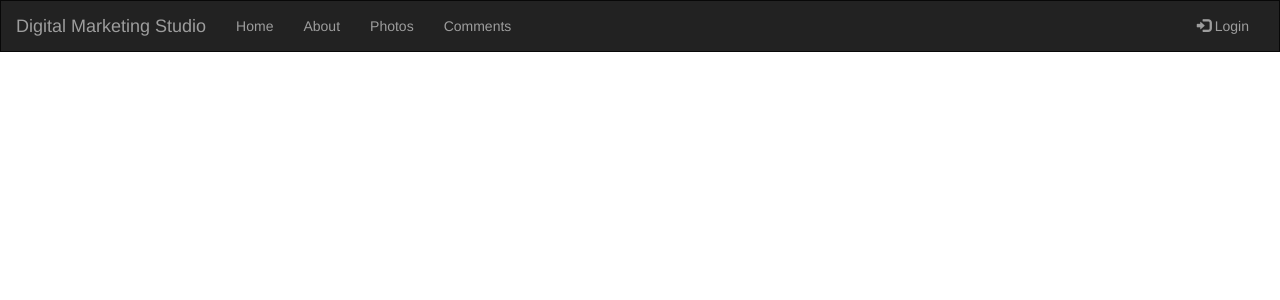
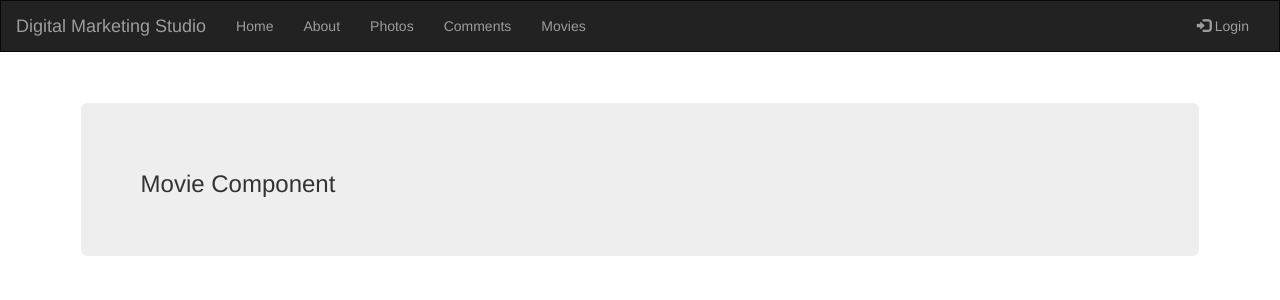
Before and after one commit to christdbrown77/GitHub-Repo, an Angular app in the folder myApp/: page /movies in a window 1280 px wide. Before the commit this address led to /. Shown: the top 300 px of the page. Built offline with nearby package versions, Linux system fonts and the light colour scheme.

Commit message:
Added Movie Component

```diff
--- a/myApp/src/app/app.component.html
+++ b/myApp/src/app/app.component.html
@@ -14,6 +14,7 @@
         <li><a href="/about">About</a></li>
         <li><a href="/photos">Photos</a></li>
         <li><a href="/comments">Comments</a></li>
+        <li><a href="/movies">Movies</a></li>
       </ul>
       <ul class="nav navbar-nav navbar-right">
         <li><a href="#"><span class="glyphicon glyphicon-log-in"></span> Login</a></li>
--- a/myApp/src/app/app.module.ts
+++ b/myApp/src/app/app.module.ts
@@ -10,6 +10,7 @@ import { AboutComponent } from './about/about.component';
 import { routing } from './app.routing';
 import { PhotosComponent } from './photos/photos.component';
 import { CommentsComponent } from './comments/comments.component';
+import { MoviesComponent } from './movies/movies.component';
 
 @NgModule({
   declarations: [
@@ -17,7 +18,8 @@ import { CommentsComponent } from './comments/comments.component';
     UserComponent,
     AboutComponent,
     PhotosComponent,
-    CommentsComponent
+    CommentsComponent,
+    MoviesComponent
   ],
   imports: [
     BrowserModule, FormsModule, HttpModule, routing
--- a/myApp/src/app/app.routing.ts
+++ b/myApp/src/app/app.routing.ts
@@ -6,6 +6,7 @@ import { UserComponent } from './user/user.component';
 import { AboutComponent } from './about/about.component';
 import { PhotosComponent } from './photos/photos.component';
 import { CommentsComponent } from './comments/comments.component';
+import { MoviesComponent } from './movies/movies.component';
 
 
 const appRoutes: Routes = [
@@ -24,6 +25,10 @@ const appRoutes: Routes = [
   {
     path: 'comments',
     component: CommentsComponent
+  },
+  {
+    path: 'movies',
+    component: MoviesComponent
   }
 ];
 
--- /dev/null
+++ b/myApp/src/app/movies/movies.component.html
@@ -0,0 +1,3 @@
+<div class="jumbotron">
+  <h3>Movie Component</h3>
+</div>
--- /dev/null
+++ b/myApp/src/app/movies/movies.component.ts
@@ -0,0 +1,15 @@
+import { Component, OnInit } from '@angular/core';
+
+@Component({
+  selector: 'app-movies',
+  templateUrl: './movies.component.html',
+  styleUrls: ['./movies.component.css']
+})
+export class MoviesComponent implements OnInit {
+
+  constructor() { }
+
+  ngOnInit() {
+  }
+
+}
```
Also changed, not shown: myApp/src/app/movies/movies.component.css (added), 1 other file (tests, documents, lock files or other folders).
